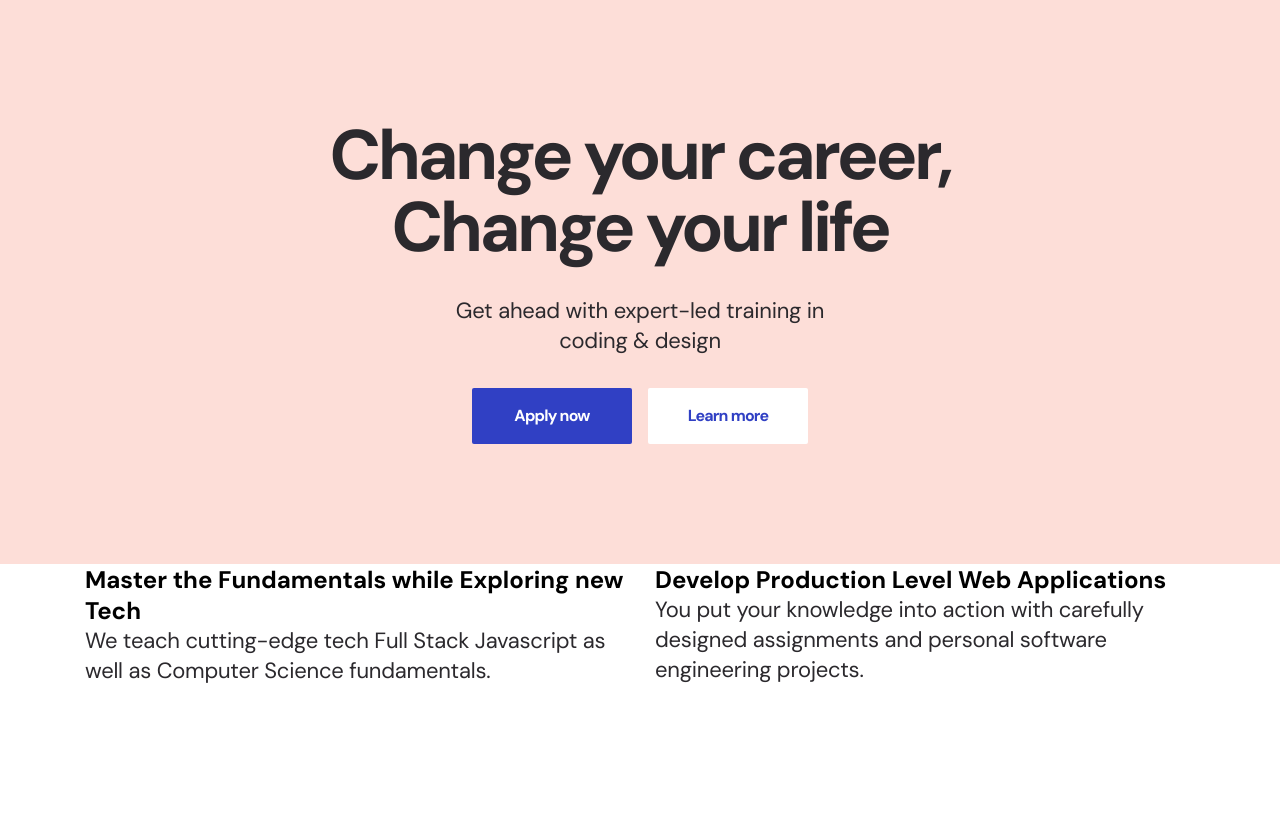
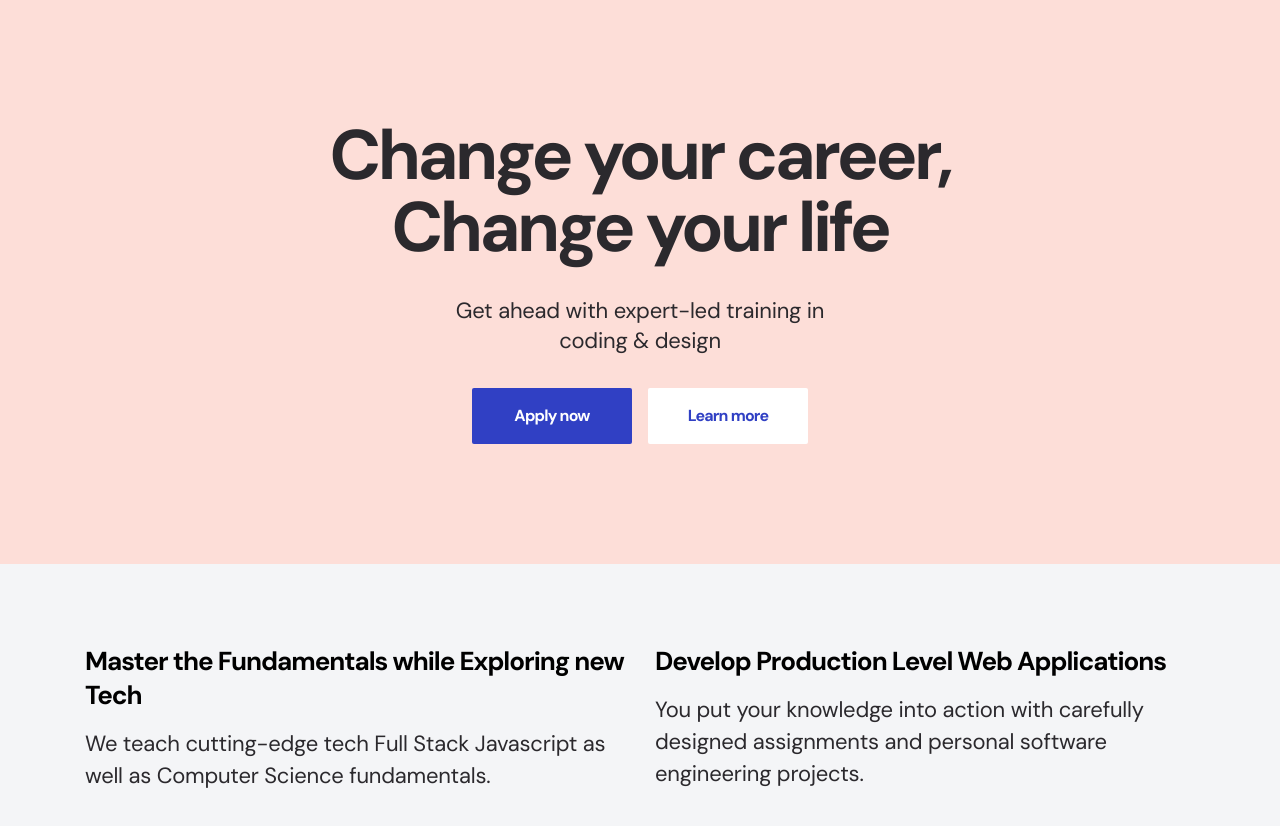
Before and after one commit to Rodolfo-97/CSS-basic, a plain HTML site: page project/index.html in a window 1280 px wide. Before the commit the page ends 800 px from the top, so only its background shows below. Drawn offline with Linux system fonts and the light colour scheme.

Commit message:
add-testimonialSection

```diff
--- a/project/style.css
+++ b/project/style.css
@@ -79,16 +79,25 @@ p {
 .landing {
     background-color:#FDDED8;
     text-align: center;
-    /* grid 때문에 요소들은 가운데 정렬이 이미 된 상태임으로
+    /* grid col 때문에 요소들은 가운데 정렬이 이미 된 상태임으로
     text만 가운데 정렬해주면 된다. */
 }
 
 .landing-content {
     width: 100%;
     height: 100vh;
+    /* 아이폰5,SE의 화면 전체를 생각하고 디자인 했기 때문에 패딩으로 width와 height
+    값을 정해주지 않고 %와 vh를 사용했다. */
     display: flex;
     flex-direction: column;
     justify-content: center;
+    /*
+    text-align 속성으로 가운데 정렬이 끝났기 때문에
+    display: flex;
+    flex-direction: column;
+    justify-content: center;
+    코드들은 지워도 결과는 변하지 않는다.
+    */
 }
 
 .landing-title {
@@ -112,6 +121,28 @@ p {
 .landing .button-group .fill-button:first-child {
     margin-right: 8px;
 }
+
+/* testmonials */
+
+.testmonials {
+    padding: 80px 0;
+    background-color: #F4F5F7;
+    text-align: left;
+}
+
+.testmonials-title {
+    font-weight: 700;
+    font-size: 22px;
+    line-height: 30px;
+    letter-spacing: -0.04em;
+    margin-bottom: 16px;
+}
+
+.testmonials .col-12:first-child {
+    margin-bottom: 40px;
+}
+
+
 
 /* 768px 이상 (Desktop) */
 
@@ -152,6 +183,22 @@ p {
     .landing .button-group .fill-button:first-child {
         margin-right: 16px;
     }
+    /* desktop */
+
+    .testmonials-title {
+        font-size: 26px;
+        line-height: 34px;
+    }
+
+    .testmonials-desc {
+        font-size: 22px;
+        line-height: 32px;
+    }
+
+    .testmonials .col-12:first-child {
+        margin-bottom: 0;
+    }
+
 }
 
 /* Custom Grid System - Fix container width */
@@ -161,3 +208,5 @@ p {
         max-width: 960px;
     }
 }
+/* 화면이 1200px을 넘어가도 grid container의 width가 960px을 넘지
+않도록 하기 위해 입력한 코드 */
```
